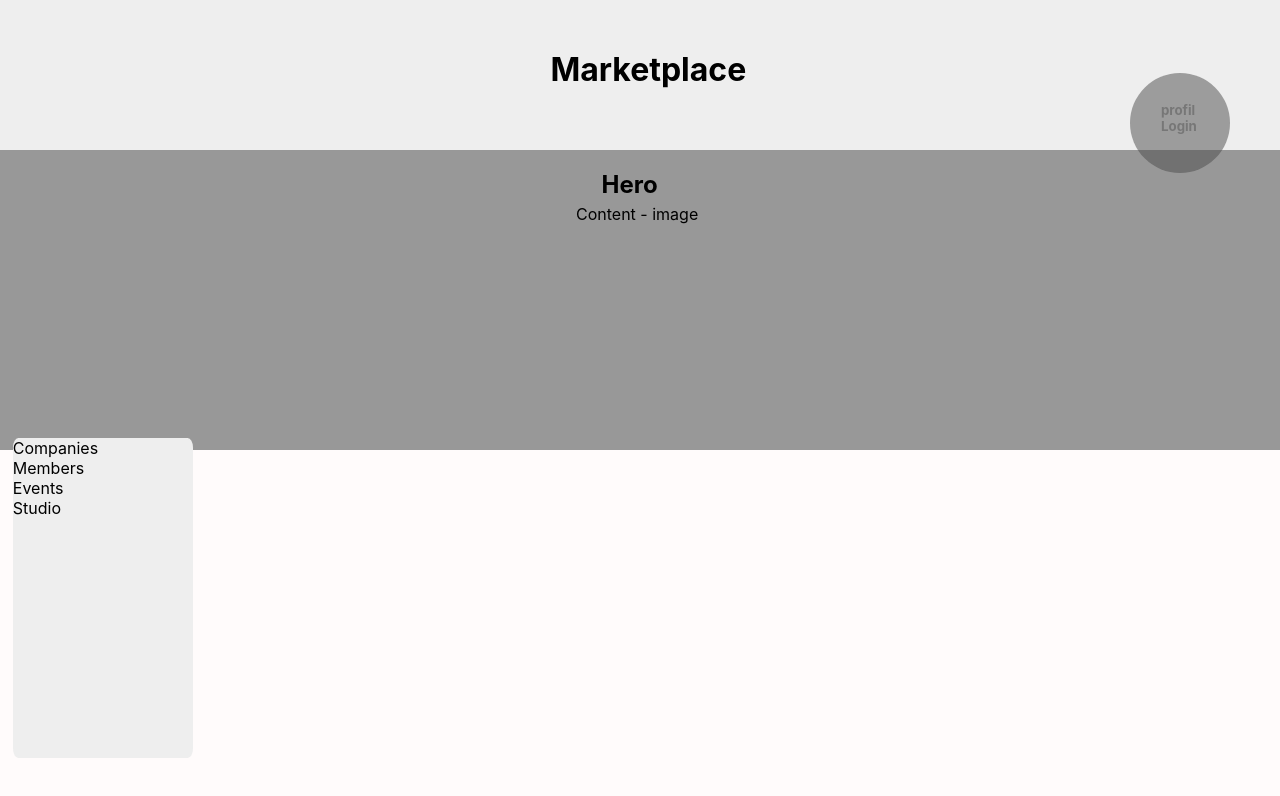
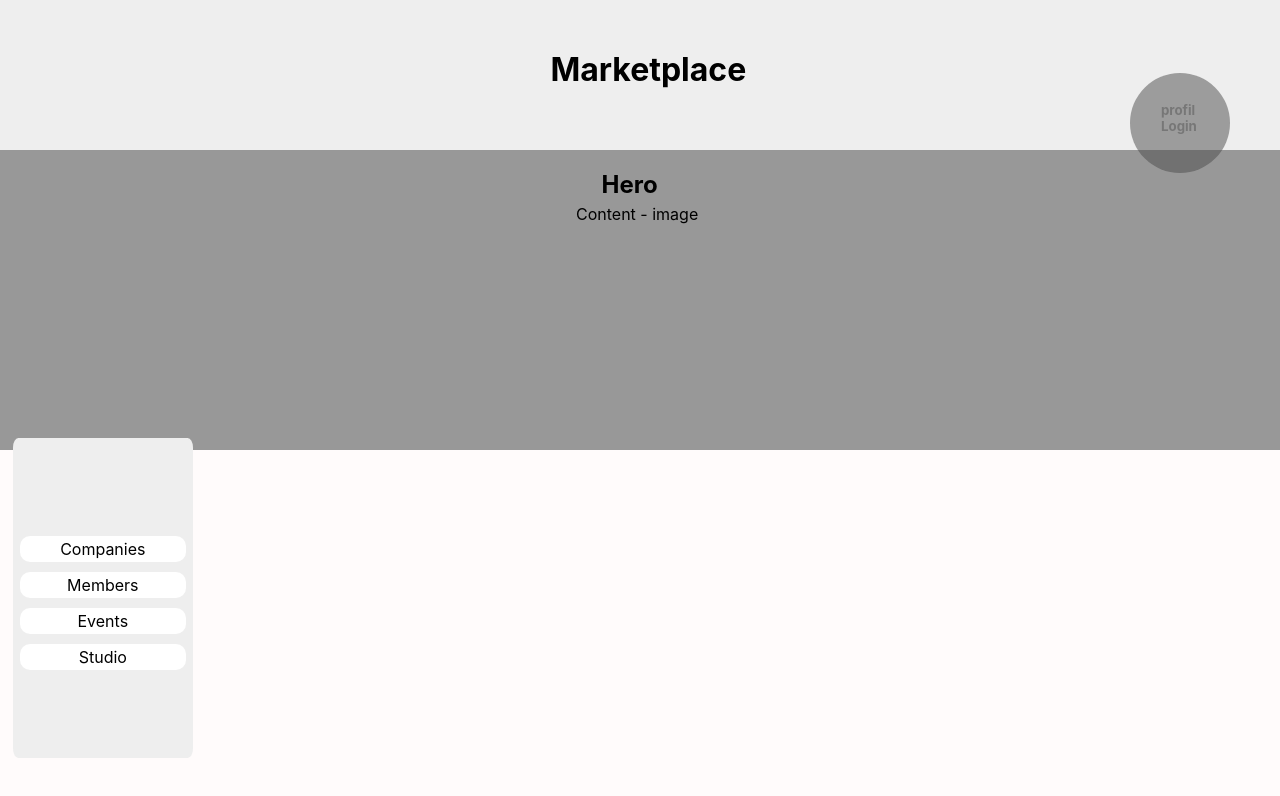
Before and after one commit to amellalkamel/sherpa-test-amellal-kamel, a React (Create React App) app: page / in a window 1280 px wide. Shown: the top 796 px of the page. Built offline with nearby package versions, Linux system fonts and the light colour scheme.

Commit message:
add css to evenement div

```diff
--- a/src/component/Evenement/evenement.css
+++ b/src/component/Evenement/evenement.css
@@ -1,7 +1,8 @@
 .evenement {
   display: flex;
   flex-direction: column;
-  align-content: center;
+  align-items: center;
+  justify-content: center;
   position: absolute;
   background-color: #eeeeee;
   width: 180px;
@@ -13,4 +14,11 @@
 
 .evenement-content {
   display: flex;
+  justify-content: center;
+  width: 160px;
+  height: 20px;
+  padding: 3px;
+  background-color: white;
+  border-radius: 10px;
+  margin-top: 10px;
 }
```
